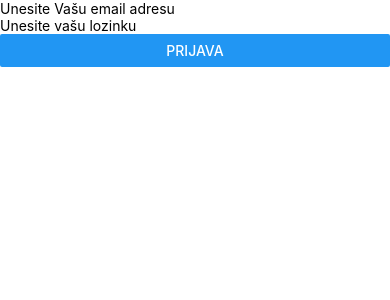
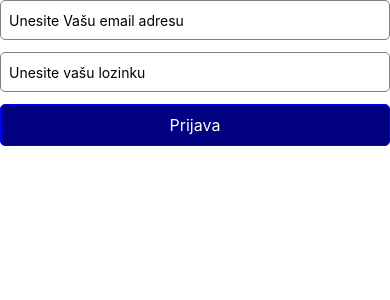
Before and after one commit to vedran-maric/NewMathApp, a React Native app: screen / in a window 390 px wide. Shown: the top 300 px of the page. Built offline with nearby package versions, Linux system fonts and the light colour scheme.

Commit message:
Vježbe 30102024

```diff
--- a/App.js
+++ b/App.js
@@ -3,6 +3,9 @@ import {View, TextInput, Button, Text} from "react-native";
 import {signInWithEmailAndPassword} from "firebase/auth";
 import {auth, firestore} from "./firebaseConfig";
 import { doc, setDoc, getDoc } from "firebase/firestore";
+import LoginInput from "./LoginInput"
+import LoginButton from "./LoginButton";
+import ErrorMessage from "./ErrorMessage";
 
 export default function App() {
   const [email, setEmail] = useState("");
@@ -64,20 +67,21 @@ export default function App() {
   }
   return (
     <View>
-      <TextInput
+      <LoginInput
         placeholder="Unesite Vašu email adresu"
         value={email}
+        secureTextEntry={false}
         onChangeText={setEmail} />{" "}
 
-      <TextInput
+      <LoginInput
         placeholder="Unesite vašu lozinku"
-        secureTextEntry
+        secureTextEntry={true}
         value={passw}
         onChangeText={setPassw} />{" "}
 
-      {errorMsg ? <Text>{errorMsg}</Text> : null}{" "}
+      <ErrorMessage error={errorMsg} />{" "}
 
-      <Button title="Prijava" onPress={handleLogin} />{" "}
+      <LoginButton title="Prijava" onPress={handleLogin} />{" "}
     </View>
   );
 };
--- /dev/null
+++ b/ErrorMessage.js
@@ -0,0 +1,30 @@
+import React from "react";
+import {Text, View, StyleSheet} from "react-native";
+
+export default function ErrorMessage ({error}) {
+    if (!error) return null;
+    return (
+        <View style={styles.errorContainer}>
+            <Text style={styles.errorText}>
+                {error}
+            </Text>
+        </View>
+    );
+}
+
+const styles = StyleSheet.create({
+    errorContainer: {
+        backgroundColor: "#ffd1d1",
+        borderColor: "#9e5555",
+        borderWidth: 1,
+        borderRadius: 10,
+        padding: 10,
+        alignItems: "center",
+        marginVertical: 8
+    },
+    errorText: {
+        color: "red",
+        fontSize: 14,
+        textAlign: "center"
+    }
+});
--- /dev/null
+++ b/LoginButton.js
@@ -0,0 +1,25 @@
+import React from "react";
+import { TouchableOpacity, Text, StyleSheet } from "react-native";
+
+export default function LoginButton ({title, onPress}) {
+    return (
+        <TouchableOpacity style={styles.button} onPress={onPress}>
+            <Text style={styles.buttonText}>{title}</Text>
+        </TouchableOpacity>
+    );
+};
+
+const styles = StyleSheet.create({
+    button: {
+        padding: 10,
+        backgroundColor: "navy",
+        borderWidth: 1,
+        borderColor: "blue",
+        borderRadius: 5
+    },
+    buttonText: {
+        color: '#FFFFFF',
+        fontSize: 16,
+        textAlign: "center"
+    },
+});
--- /dev/null
+++ b/LoginInput.js
@@ -0,0 +1,25 @@
+import React from "react"
+import { TextInput, StyleSheet } from "react-native";
+
+export default function LoginInput ({placeholder, value, onChangeText, secureTextEntry}) {
+    return (
+        <TextInput
+            style={styles.input}
+            placeholder={placeholder}
+            value={value}
+            onChangeText={onChangeText}
+            secureTextEntry={secureTextEntry}
+        />
+    );
+}
+
+const styles = StyleSheet.create({
+    input: {
+        height: 40,
+        borderColor: "gray",
+        borderWidth: 1,
+        borderRadius: 5,
+        marginBottom: 12,
+        paddingLeft: 8
+    }
+});
```
